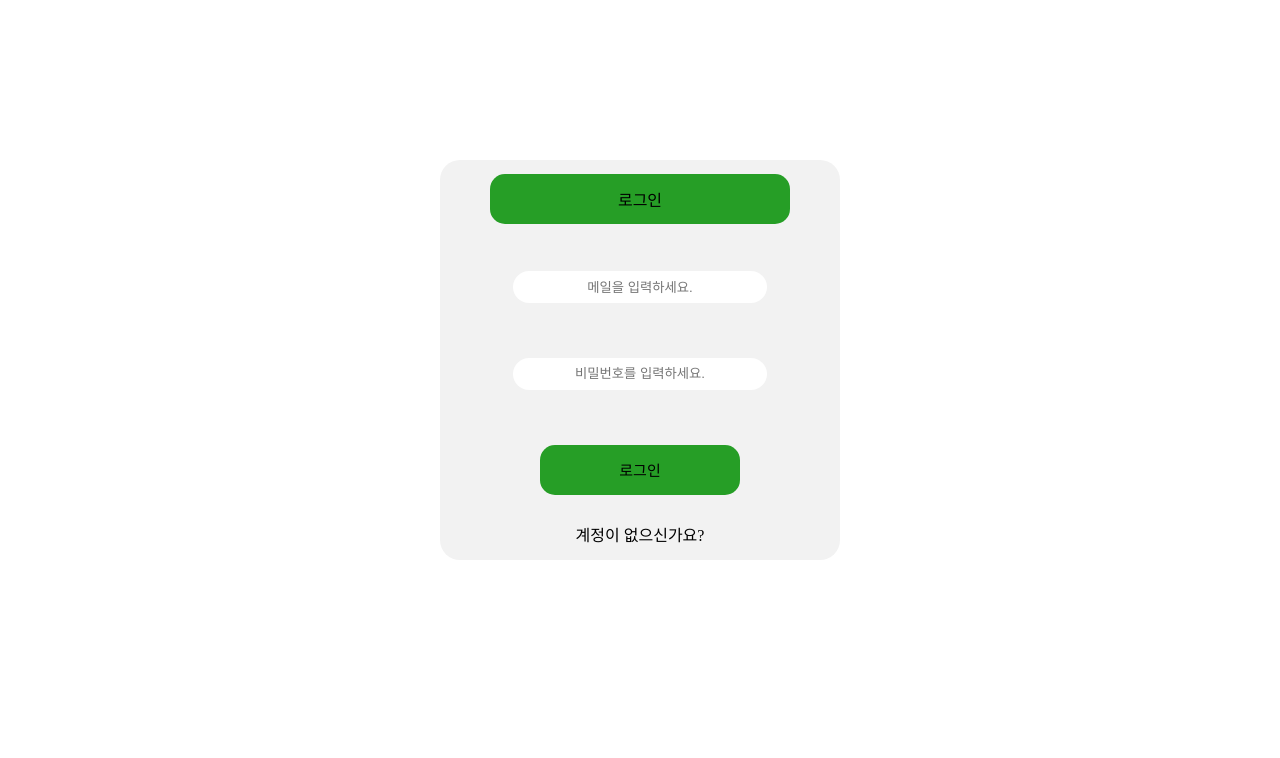
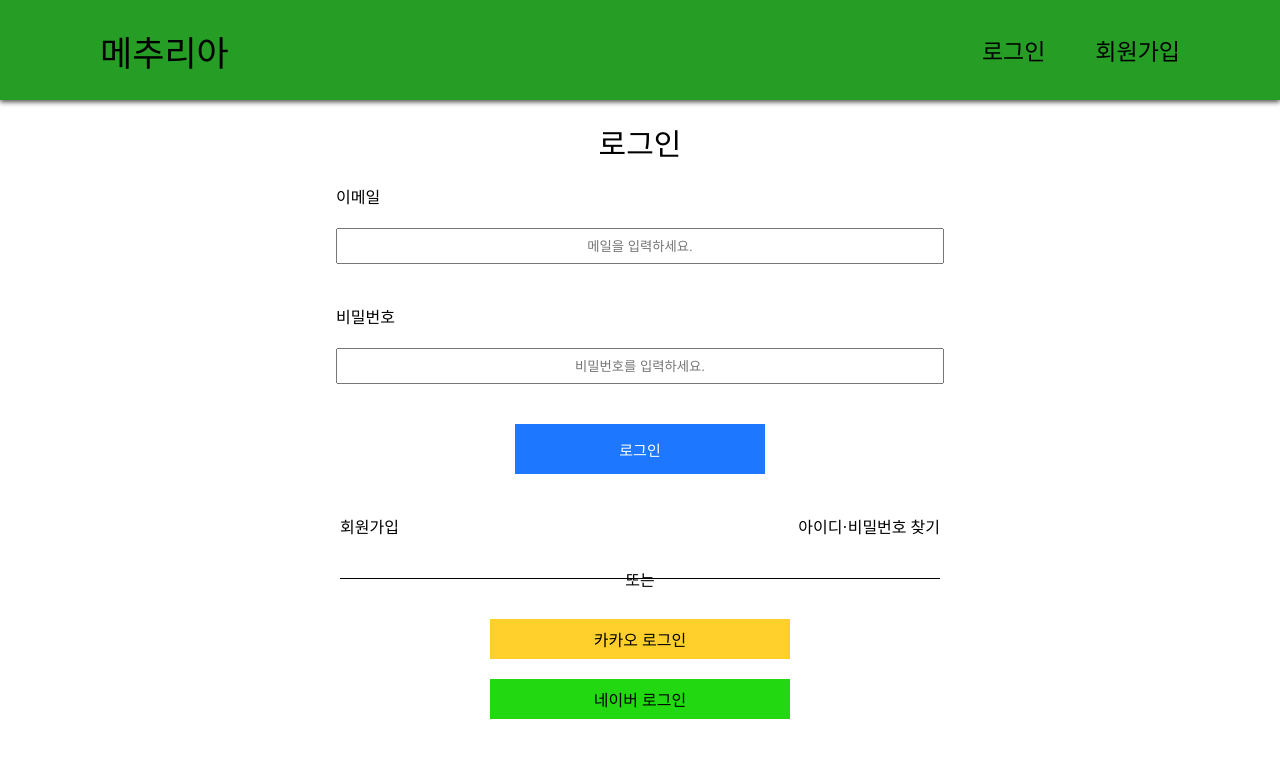
Before and after one commit to quailss/Mechulia-Front, a React (Create React App) app: page /login in a window 1280 px wide. Shown: the top 758 px of the page. Built offline with nearby package versions, Linux system fonts and the light colour scheme; a web font is replaced by a local one.

Commit message:
[STYLE]UI 디자인 변경

```diff
--- a/src/login.tsx
+++ b/src/login.tsx
@@ -2,10 +2,12 @@ import React from "react";
 import { useForm } from "react-hook-form";
 import { useNavigate } from "react-router-dom";
 import styled from "styled-components";
+import { KAKAO_AUTH_URL } from "./oauth";
+import Navigation from "./components/nav";
 
 const Wrapper = styled.div`
   display: flex;
-  align-items: center;
+  top: -240px;
   justify-content: center;
   position: relative;
 `;
@@ -15,10 +17,6 @@ const LoginForm = styled.form`
   flex-direction: column;
   align-items: center;
   justify-content: space-around;
-  width: 400px;
-  height: 400px;
-  background-color: #f2f2f2;
-  border-radius: 20px;
   position: fixed;
 `;
 
@@ -26,25 +24,32 @@ const LoginTitle = styled.div`
   display: flex;
   align-items: center;
   justify-content: center;
-  border-radius: 15px;
-  width: 300px;
-  height: 50px;
-  background-color: rgb(38, 158, 38);
-  margin-bottom: 20px;
+  font-size: 30px;
+`;
+
+const Email = styled.div`
+  display: flex;
+  flex-direction: column;
+  gap: 20px;
+  margin-top: 20px;
+`;
+
+const Password = styled.div`
+  display: flex;
+  flex-direction: column;
+  gap: 20px;
+  margin-top: 20px;
 `;
 
 const LoginInput = styled.input`
-  width: 250px;
+  width: 600px;
   height: 30px;
-  border-radius: 20px;
   text-align: center;
-  border: none;
 `;
 
 const LoginBtn = styled.button`
-  width: 200px;
+  width: 250px;
   height: 50px;
-  border-radius: 15px;
   border: none;
   font-family: "GangwonEdu_OTFBoldA";
   font-size: 15px;
@@ -52,7 +57,17 @@ const LoginBtn = styled.button`
   &:active {
     filter: brightness(70%);
   }
-  background-color: rgb(38, 158, 38);
+  color: white;
+  background-color: #1e78ff;
+  margin-top: 20px;
+`;
+
+const CrtActOrIdPws = styled.div`
+  width: 600px;
+  display: flex;
+  justify-content: space-between;
+  margin-top: 40px;
+  margin-bottom: 40px;
 `;
 
 const CreateAccountBtn = styled.span`
@@ -62,8 +77,49 @@ const CreateAccountBtn = styled.span`
   }
 `;
 
+const IdPasswordFind = styled.span`
+  cursor: pointer;
+  &:hover {
+    text-decoration-line: underline;
+  }
+`;
+
 const Errors = styled.span`
   color: Red;
+`;
+
+const Or = styled.span`
+  border-top: 1px solid;
+  width: 600px;
+  display: flex;
+  align-items: center;
+  justify-content: center;
+  position: relative;
+  span {
+    position: absolute;
+  }
+
+  margin-bottom: 20px;
+`;
+
+const KaKaoLogin = styled.div`
+  width: 300px;
+  height: 40px;
+  background-color: #ffd02c;
+  display: flex;
+  align-items: center;
+  justify-content: center;
+  margin-bottom: 20px;
+  margin-top: 20px;
+`;
+
+const NaverLogin = styled.div`
+  width: 300px;
+  height: 40px;
+  background-color: #21d811;
+  display: flex;
+  align-items: center;
+  justify-content: center;
 `;
 
 interface LoginProps {
@@ -83,14 +139,20 @@ const Login: React.FC = () => {
   };
   return (
     <Wrapper>
+      <Navigation />
       <LoginForm onSubmit={handleSubmit(onValid)}>
         <LoginTitle>로그인</LoginTitle>
+        <Email>
+          <span>이메일</span>
           <LoginInput
             type="email"
             placeholder="메일을 입력하세요."
             {...register("email", { required: "이메일은 필수입니다." })}
           />
           <Errors>{errors.email?.message}</Errors>
+        </Email>
+        <Password>
+          <span>비밀번호</span>
           <LoginInput
             type="password"
             placeholder="비밀번호를 입력하세요."
@@ -103,10 +165,21 @@ const Login: React.FC = () => {
             })}
           />
           <Errors>{errors.password?.message}</Errors>
+        </Password>
         <LoginBtn>로그인</LoginBtn>
+        <CrtActOrIdPws>
           <CreateAccountBtn onClick={() => navigate("/create-account")}>
-          계정이 없으신가요?
+            회원가입
           </CreateAccountBtn>
+          <IdPasswordFind>아이디·비밀번호 찾기</IdPasswordFind>
+        </CrtActOrIdPws>
+        <Or>
+          <span>또는</span>
+        </Or>
+        <KaKaoLogin>
+          <a href={KAKAO_AUTH_URL}>카카오 로그인</a>
+        </KaKaoLogin>
+        <NaverLogin>네이버 로그인</NaverLogin>
       </LoginForm>
     </Wrapper>
   );
```
Lines whose indentation alone changed are shown as unchanged.
